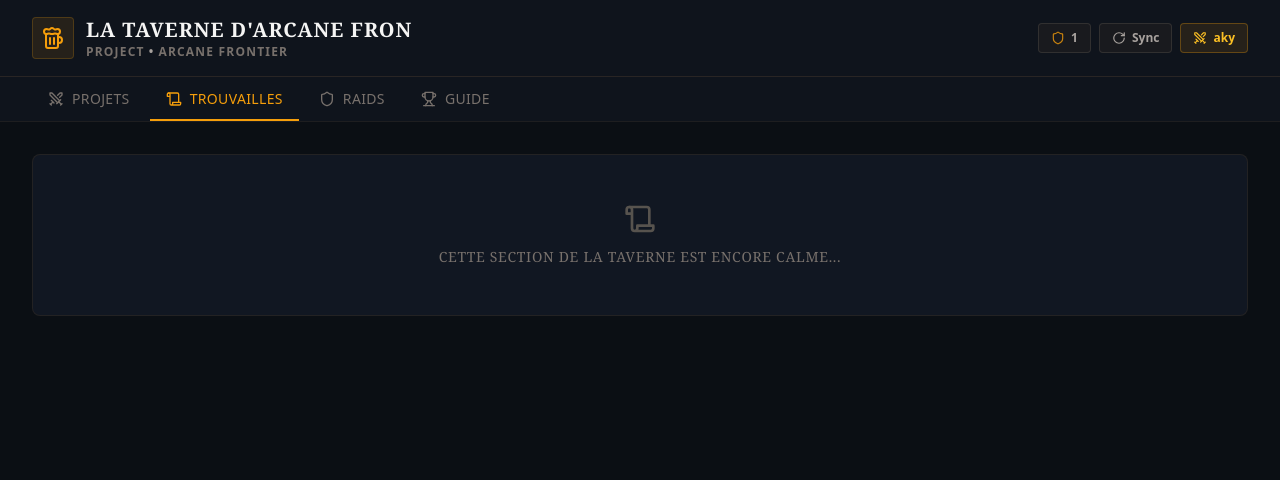
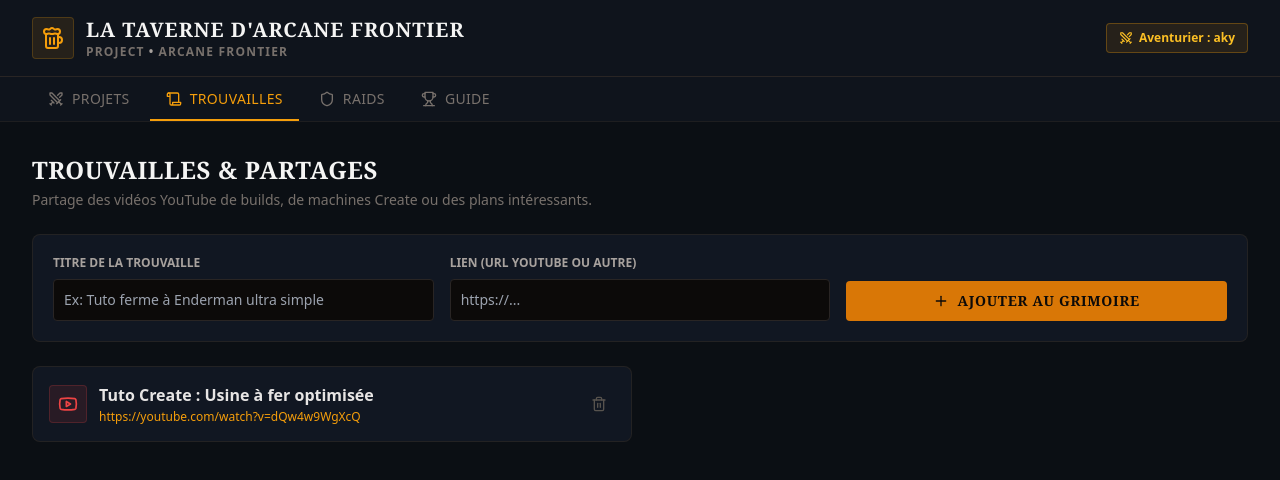
Before and after one commit to Luuseee/taverne-arcane, a React (Vite) app: page / in a window 1280 px wide. Both pictures are taken after a click on the button "TROUVAILLES". Shown: the top 480 px of the page. Built offline with nearby package versions, Linux system fonts and the light colour scheme.

Commit message:
Update App.jsx

```diff
--- a/App.jsx
+++ b/App.jsx
@@ -1,11 +1,26 @@
 import React, { useState } from 'react';
-import { Shield, Users, Trophy, MessageSquare, Key, Swords, Beer, Scroll, Plus, RotateCw, Check, Minus } from 'lucide-react';
+import { Shield, Users, Trophy, MessageSquare, Key, Swords, Beer, Scroll, Plus, RotateCw, Check, Minus, Youtube, Link, Trash2 } from 'lucide-react';
 
 export default function App() {
   const [activeTab, setActiveTab] = useState('projets');
   const [userPseudo, setUserPseudo] = useState('aky');
+  const [isEditingPseudo, setIsEditingPseudo] = useState(false);
+  const [tempPseudo, setTempPseudo] = useState('aky');
 
-  // État pour les ressources de la Machine à XP
+  // Onglet Trouvailles : Liens YouTube et partages
+  const [trouvailles, setTrouvailles] = useState([
+    { id: 1, title: "Tuto Create : Usine à fer optimisée", url: "https://youtube.com/watch?v=dQw4w9WgXcQ", type: "youtube" }
+  ]);
+  const [newTitle, setNewTitle] = useState('');
+  const [newUrl, setNewUrl] = useState('');
+
+  // Onglet Raids
+  const [raids, setRaids] = useState([
+    { id: 1, name: "Le Dragon de l'End", status: "En préparation", date: "Samedi soir" },
+    { id: 2, name: "Raid de la Forteresse de Néant", status: "Terminé", date: "Passé" }
+  ]);
+
+  // État pour les ressources de la Machine à XP (Projets)
   const [resources, setResources] = useState([
     { id: 'fer', name: 'Fer', current: 0, max: 45, by: 'aky' },
     { id: 'cuivre', name: 'Cuivre', current: 0, max: 18, by: '' },
@@ -46,7 +61,33 @@ export default function App() {
     }));
   };
 
-  // Calcul de la progression globale
+  const handleSavePseudo = (e) => {
+    e.preventDefault();
+    if (tempPseudo.trim()) {
+      setUserPseudo(tempPseudo);
+      setIsEditingPseudo(false);
+    }
+  };
+
+  const handleAddTrouvaille = (e) => {
+    e.preventDefault();
+    if (newTitle.trim() && newUrl.trim()) {
+      const isYoutube = newUrl.includes('youtube.com') || newUrl.includes('youtu.be');
+      setTrouvailles([...trouvailles, {
+        id: Date.now(),
+        title: newTitle,
+        url: newUrl,
+        type: isYoutube ? 'youtube' : 'link'
+      }]);
+      setNewTitle('');
+      setNewUrl('');
+    }
+  };
+
+  const handleDeleteTrouvaille = (id) => {
+    setTrouvailles(trouvailles.filter(t => t.id !== id));
+  };
+
   const totalCurrent = resources.reduce((acc, res) => acc + res.current, 0);
   const totalMax = resources.reduce((acc, res) => acc + res.max, 0);
   const globalProgress = Math.round((totalCurrent / totalMax) * 100);
@@ -54,7 +95,7 @@ export default function App() {
   return (
     <div className="min-h-screen bg-[#0b0f14] text-[#94a3b8] font-sans antialiased selection:bg-amber-700 selection:text-amber-100">
 
-      {/* Top Navigation / Header */}
+      {/* Header */}
       <header className="border-b border-stone-800 bg-[#0f141c] sticky top-0 z-50 px-4 lg:px-8 py-4">
         <div className="max-w-7xl mx-auto flex flex-col sm:flex-row items-center justify-between gap-4">
           <div className="flex items-center gap-3">
@@ -63,7 +104,7 @@ export default function App() {
             </div>
             <div>
               <h1 className="text-xl font-bold tracking-wider text-stone-100 uppercase font-serif">
-                La Taverne d'Arcane Fron
+                La Taverne d'Arcane Frontier
               </h1>
               <p className="text-xs uppercase tracking-widest text-stone-500 font-semibold flex items-center gap-1">
                 Project <span className="text-stone-400">•</span> Arcane Frontier
@@ -71,16 +112,29 @@ export default function App() {
             </div>
           </div>
 
+          {/* Pseudo magique modifiable */}
           <div className="flex items-center gap-2">
-            <button className="flex items-center gap-1.5 bg-stone-800/40 border border-stone-700/60 rounded px-3 py-1.5 text-xs text-stone-400 font-semibold hover:bg-stone-800 transition">
-              <Shield className="w-3.5 h-3.5 text-amber-500/80" /> 1
-            </button>
-            <button className="flex items-center gap-1.5 bg-stone-800/40 border border-stone-700/60 rounded px-3 py-1.5 text-xs text-stone-400 font-semibold hover:bg-stone-800 transition">
-              <RotateCw className="w-3.5 h-3.5" /> Sync
-            </button>
-            <div className="flex items-center gap-1.5 bg-amber-500/10 border border-amber-500/30 rounded px-3 py-1.5 text-xs text-amber-400 font-bold">
-              <Swords className="w-3.5 h-3.5" /> {userPseudo}
-            </div>
+            {isEditingPseudo ? (
+              <form onSubmit={handleSavePseudo} className="flex items-center gap-1">
+                <input
+                  type="text"
+                  value={tempPseudo}
+                  onChange={(e) => setTempPseudo(e.target.value)}
+                  className="bg-stone-900 border border-amber-500/50 rounded px-2 py-1 text-xs text-stone-100 focus:outline-none"
+                  maxLength={16}
+                  autoFocus
+                />
+                <button type="submit" className="bg-amber-600 text-stone-950 p-1 rounded hover:bg-amber-500"><Check className="w-3.5 h-3.5" /></button>
+              </form>
+            ) : (
+              <div
+                onClick={() => { setTempPseudo(userPseudo); setIsEditingPseudo(true); }}
+                className="flex items-center gap-1.5 bg-amber-500/10 border border-amber-500/30 rounded px-3 py-1.5 text-xs text-amber-400 font-bold cursor-pointer hover:bg-amber-500/20 transition"
+                title="Clique pour changer ton pseudo"
+              >
+                <Swords className="w-3.5 h-3.5" /> Aventurier : {userPseudo}
+              </div>
+            )}
           </div>
         </div>
       </header>
@@ -106,9 +160,7 @@ export default function App() {
               >
                 <Icon className="w-4 h-4" />
                 {tab.label}
-                {isActive && (
-                  <div className="absolute bottom-0 left-0 right-0 h-0.5 bg-amber-500"></div>
-                )}
+                {isActive && <div className="absolute bottom-0 left-0 right-0 h-0.5 bg-amber-500"></div>}
               </button>
             );
           })}
@@ -117,106 +169,168 @@ export default function App() {
 
       {/* Main Content Dashboard */}
       <main className="max-w-7xl mx-auto px-4 lg:px-8 py-8">
+
+        {/* ONGLET PROJETS */}
         {activeTab === 'projets' && (
           <div className="space-y-6">
             <div>
-              <h2 className="text-2xl font-serif font-bold text-stone-100 uppercase tracking-wide">Projets</h2>
-              <p className="text-sm text-stone-500 mt-1">Suis les quantités farmées. Ton nom s'inscrit sur le dernier ajout.</p>
+              <h2 className="text-2xl font-serif font-bold text-stone-100 uppercase tracking-wide">Projets de Farm</h2>
+              <p className="text-sm text-stone-500 mt-1">Santé à toi, {userPseudo}. Ajuste les stocks récoltés pour la communauté.</p>
             </div>
 
-            {/* Project Card */}
             <div className="bg-[#111722] border border-stone-800/80 rounded-lg shadow-xl overflow-hidden">
-              <div className="p-5 border-b border-stone-800/60 flex flex-col sm:flex-row sm:items-center justify-between gap-4">
+              <div className="p-5 border-b border-stone-800/60 flex items-center justify-between">
                 <div className="flex items-center gap-3">
-                  <h3 className="text-lg font-bold font-serif text-stone-200 tracking-wide uppercase">
-                    Machine à XP (Create)
-                  </h3>
-                  <span className="bg-cyan-950/40 text-cyan-400 border border-cyan-800/40 text-[10px] font-bold uppercase px-2 py-0.5 rounded tracking-wider">
-                    Fermes
-                  </span>
+                  <h3 className="text-lg font-bold font-serif text-stone-200 tracking-wide uppercase">Machine à XP (Create)</h3>
+                  <span className="bg-cyan-950/40 text-cyan-400 border border-cyan-800/40 text-[10px] font-bold uppercase px-2 py-0.5 rounded">Fermes</span>
                 </div>
-                <button className="flex items-center gap-1.5 bg-[#1cd1a1]/10 hover:bg-[#1cd1a1]/20 border border-[#1cd1a1]/20 text-[#1cd1a1] font-bold text-xs uppercase px-3 py-1.5 rounded transition">
-                  <Plus className="w-3.5 h-3.5" /> Projet
-                </button>
               </div>
 
               <div className="px-5 py-3 bg-[#0d121b] border-b border-stone-800/40">
-                <p className="text-sm text-stone-400 italic">
-                  Ferme à XP automatisée. Goulot : le brass (besoin d'un blaze pour le Blaze Burner).
-                </p>
-                {/* Progress Bar */}
+                <p className="text-sm text-stone-400 italic">Ferme à XP automatisée. Goulot : le brass (besoin d'un blaze pour le Blaze Burner).</p>
                 <div className="mt-4 flex items-center gap-3">
                   <div className="flex-1 bg-stone-900 rounded-full h-1.5 overflow-hidden border border-stone-800/40">
-                    <div
-                      className="bg-amber-500 h-full transition-all duration-300"
-                      style={{ width: `${globalProgress}%` }}
-                    ></div>
+                    <div className="bg-amber-500 h-full transition-all duration-300" style={{ width: `${globalProgress}%` }}></div>
                   </div>
-                  <span className="text-xs font-bold text-amber-500 min-w-[24px] text-right">{globalProgress}%</span>
+                  <span className="text-xs font-bold text-amber-500">{globalProgress}%</span>
                 </div>
               </div>
 
-              {/* Resource List Table */}
               <div className="divide-y divide-stone-800/40">
                 {resources.map((res) => (
                   <div key={res.id} className="p-4 flex flex-col sm:flex-row sm:items-center justify-between gap-4 hover:bg-[#131a26]/40 transition">
                     <div className="flex items-center gap-3">
-                      <div className="w-2 h-2 bg-stone-700 rounded-full"></div>
-                      <span className="font-medium text-stone-300 text-sm md:text-base">{res.name}</span>
-                      {res.by && (
-                        <span className="text-[10px] text-cyan-400 bg-cyan-950/20 px-1.5 py-0.5 rounded font-mono">
-                          • {res.by}
-                        </span>
-                      )}
+                      <div className="w-2 h-2 bg-amber-500 rounded-full"></div>
+                      <span className="font-medium text-stone-300">{res.name}</span>
+                      {res.by && <span className="text-[10px] text-cyan-400 bg-cyan-950/20 px-1.5 py-0.5 rounded font-mono"> par {res.by}</span>}
                     </div>
 
-                    <div className="flex items-center justify-between sm:justify-end gap-6">
+                    <div className="flex items-center gap-6 justify-end">
                       <div className="flex items-center bg-stone-950/60 border border-stone-800/80 rounded overflow-hidden">
-                        <button
-                          onClick={() => handleDecrement(res.id)}
-                          className="px-2.5 py-1.5 hover:bg-stone-900 text-stone-500 hover:text-stone-300 border-r border-stone-800/80 transition"
-                        >
-                          <Minus className="w-3.5 h-3.5" />
-                        </button>
-                        <div className="px-4 text-sm font-bold font-mono text-stone-200 min-w-[65px] text-center">
-                          {res.current}/{res.max}
-                        </div>
-                        <button
-                          onClick={() => handleIncrement(res.id)}
-                          className="px-2.5 py-1.5 hover:bg-stone-900 text-stone-500 hover:text-stone-300 border-l border-stone-800/80 transition"
-                        >
-                          <Plus className="w-3.5 h-3.5" />
-                        </button>
+                        <button onClick={() => handleDecrement(res.id)} className="px-2.5 py-1.5 hover:bg-stone-900 text-stone-500"><Minus className="w-3.5 h-3.5" /></button>
+                        <div className="px-4 text-sm font-bold font-mono text-stone-200 min-w-[65px] text-center">{res.current}/{res.max}</div>
+                        <button onClick={() => handleIncrement(res.id)} className="px-2.5 py-1.5 hover:bg-stone-900 text-stone-500"><Plus className="w-3.5 h-3.5" /></button>
                       </div>
-
-                      <button
-                        onClick={() => handleComplete(res.id)}
-                        className={`p-1.5 rounded border transition ${
-                          res.current === res.max
-                            ? 'bg-emerald-500/10 border-emerald-500/30 text-emerald-400'
-                            : 'border-stone-800/80 text-stone-600 hover:text-stone-400 hover:bg-stone-900'
-                        }`}
-                      >
-                        <Check className="w-4 h-4" />
-                      </button>
+                      <button onClick={() => handleComplete(res.id)} className={`p-1.5 rounded border transition ${res.current === res.max ? 'bg-emerald-500/10 border-emerald-500/30 text-emerald-400' : 'border-stone-800/80 text-stone-600'}`}><Check className="w-4 h-4" /></button>
                     </div>
                   </div>
                 ))}
-              </div>
-
-              <div className="p-4 bg-[#0d121b] border-t border-stone-800/60 flex justify-end">
-                <button className="text-xs font-semibold text-stone-500 hover:text-stone-400 tracking-wide uppercase">
-                  Masquer terminés
-                </button>
               </div>
             </div>
           </div>
         )}
 
-        {activeTab !== 'projets' && (
-          <div className="py-12 text-center bg-[#111722] border border-stone-800/80 rounded-lg p-8">
-            <Scroll className="w-8 h-8 text-stone-600 mx-auto mb-3" />
-            <p className="text-sm text-stone-500 font-serif uppercase tracking-wider">Cette section de la taverne est encore calme...</p>
+        {/* ONGLET TROUVAILLES (YouTube & Liens) */}
+        {activeTab === 'trouvailles' && (
+          <div className="space-y-6">
+            <div>
+              <h2 className="text-2xl font-serif font-bold text-stone-100 uppercase tracking-wide">Trouvailles & Partages</h2>
+              <p className="text-sm text-stone-500 mt-1">Partage des vidéos YouTube de builds, de machines Create ou des plans intéressants.</p>
+            </div>
+
+            {/* Formulaire d'ajout */}
+            <form onSubmit={handleAddTrouvaille} className="bg-[#111722] border border-stone-800/80 rounded-lg p-5 grid grid-cols-1 md:grid-cols-3 gap-4 items-end">
+              <div>
+                <label className="block text-xs font-bold uppercase text-stone-400 mb-2">Titre de la trouvaille</label>
+                <input
+                  type="text"
+                  value={newTitle}
+                  onChange={(e) => setNewTitle(e.target.value)}
+                  placeholder="Ex: Tuto ferme à Enderman ultra simple"
+                  className="w-full bg-stone-950 border border-stone-800 rounded p-2.5 text-stone-100 text-sm focus:border-amber-500 focus:outline-none"
+                  required
+                />
+              </div>
+              <div>
+                <label className="block text-xs font-bold uppercase text-stone-400 mb-2">Lien (URL YouTube ou autre)</label>
+                <input
+                  type="url"
+                  value={newUrl}
+                  onChange={(e) => setNewUrl(e.target.value)}
+                  placeholder="https://..."
+                  className="w-full bg-stone-950 border border-stone-800 rounded p-2.5 text-stone-100 text-sm focus:border-amber-500 focus:outline-none"
+                  required
+                />
+              </div>
+              <button type="submit" className="w-full bg-amber-600 hover:bg-amber-700 text-stone-950 font-bold py-2.5 rounded text-sm uppercase tracking-wider flex items-center justify-center gap-2 font-serif">
+                <Plus className="w-4 h-4" /> Ajouter au grimoire
+              </button>
+            </form>
+
+            {/* Liste des trouvailles */}
+            <div className="grid grid-cols-1 md:grid-cols-2 gap-4">
+              {trouvailles.map((t) => (
+                <div key={t.id} className="bg-[#111722] border border-stone-800/80 rounded-lg p-4 flex items-center justify-between gap-4">
+                  <div className="flex items-center gap-3 overflow-hidden">
+                    <div className={`p-2 rounded shrink-0 ${t.type === 'youtube' ? 'bg-red-500/10 text-red-500 border border-red-500/20' : 'bg-blue-500/10 text-blue-500 border border-blue-500/20'}`}>
+                      {t.type === 'youtube' ? <Youtube className="w-5 h-5" /> : <Link className="w-5 h-5" />}
+                    </div>
+                    <div className="overflow-hidden">
+                      <h4 className="font-bold text-stone-200 truncate text-sm md:text-base">{t.title}</h4>
+                      <a href={t.url} target="_blank" rel="noopener noreferrer" className="text-xs text-amber-500 hover:underline truncate block mt-0.5">{t.url}</a>
+                    </div>
+                  </div>
+                  <button onClick={() => handleDeleteTrouvaille(t.id)} className="text-stone-600 hover:text-red-400 p-2 transition shrink-0">
+                    <Trash2 className="w-4 h-4" />
+                  </button>
+                </div>
+              ))}
+            </div>
+          </div>
+        )}
+
+        {/* ONGLET RAIDS */}
+        {activeTab === 'raids' && (
+          <div className="space-y-6">
+            <div>
+              <h2 className="text-2xl font-serif font-bold text-stone-100 uppercase tracking-wide">Tableau des Raids & Expéditions</h2>
+              <p className="text-sm text-stone-500 mt-1">Préparez vos armes. Voici les expéditions communautaires de la taverne.</p>
+            </div>
+
+            <div className="bg-[#111722] border border-stone-800/80 rounded-lg overflow-hidden">
+              <div className="divide-y divide-stone-800/40">
+                {raids.map(raid => (
+                  <div key={raid.id} className="p-4 flex items-center justify-between gap-4 bg-[#111722]">
+                    <div className="flex items-center gap-3">
+                      <Shield className="w-5 h-5 text-amber-500" />
+                      <div>
+                        <span className="font-bold text-stone-200 block">{raid.name}</span>
+                        <span className="text-xs text-stone-500">Planifié pour : {raid.date}</span>
+                      </div>
+                    </div>
+                    <span className={`text-xs px-2.5 py-1 rounded font-bold border ${raid.status === 'Terminé' ? 'bg-emerald-950/30 text-emerald-400 border-emerald-800/30' : 'bg-amber-950/30 text-amber-400 border-amber-800/30'}`}>
+                      {raid.status}
+                    </span>
+                  </div>
+                ))}
+              </div>
+            </div>
+          </div>
+        )}
+
+        {/* ONGLET GUIDE */}
+        {activeTab === 'guide' && (
+          <div className="space-y-6">
+            <div>
+              <h2 className="text-2xl font-serif font-bold text-stone-100 uppercase tracking-wide">Le Guide de l'Explorateur</h2>
+              <p className="text-sm text-stone-500 mt-1">Les parchemins sacrés pour bien débuter sur Arcane Frontier.</p>
+            </div>
+
+            <div className="grid grid-cols-1 md:grid-cols-2 gap-6">
+              <div className="bg-[#111722] border border-stone-800/80 rounded-lg p-5 space-y-3">
+                <h3 className="font-serif text-amber-500 font-bold uppercase tracking-wider border-b border-stone-800 pb-2">📜 Commandes Utiles</h3>
+                <p className="text-sm text-stone-300 font-mono bg-stone-950 p-2 rounded">/spawn - Retourner au camp de base</p>
+                <p className="text-sm text-stone-300 font-mono bg-stone-950 p-2 rounded">/home [nom] - Téléportation à votre lit</p>
+                <p className="text-sm text-stone-300 font-mono bg-stone-950 p-2 rounded">/tpa [pseudo] - Demande de téléportation</p>
+              </div>
+
+              <div className="bg-[#111722] border border-stone-800/80 rounded-lg p-5 space-y-3">
+                <h3 className="font-serif text-amber-500 font-bold uppercase tracking-wider border-b border-stone-800 pb-2">⚔️ Règles de Bonne Conduite</h3>
+                <p className="text-sm text-stone-300">1. Pas de grief ni de vol dans les zones communautaires.</p>
+                <p className="text-sm text-stone-300">2. Enregistrez vos projets de farm majeurs sur cet outil pour éviter les doublons.</p>
+                <p className="text-sm text-stone-300">3. Partagez l'hydromel au comptoir de la taverne !</p>
+              </div>
+            </div>
           </div>
         )}
       </main>
```
